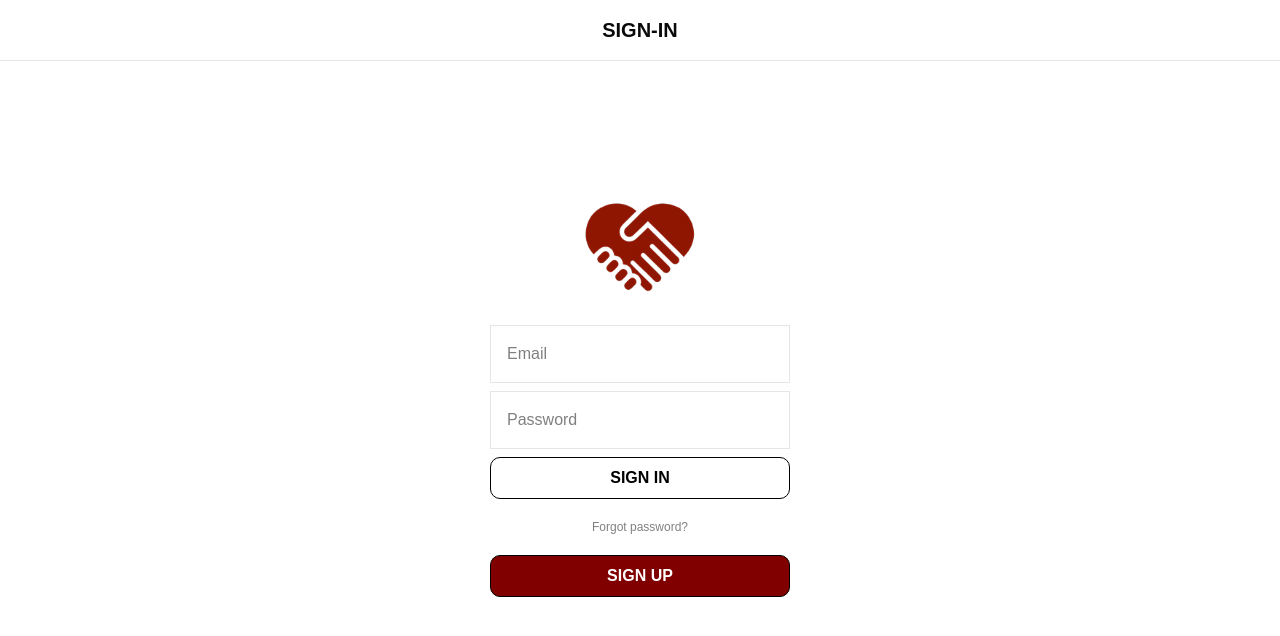
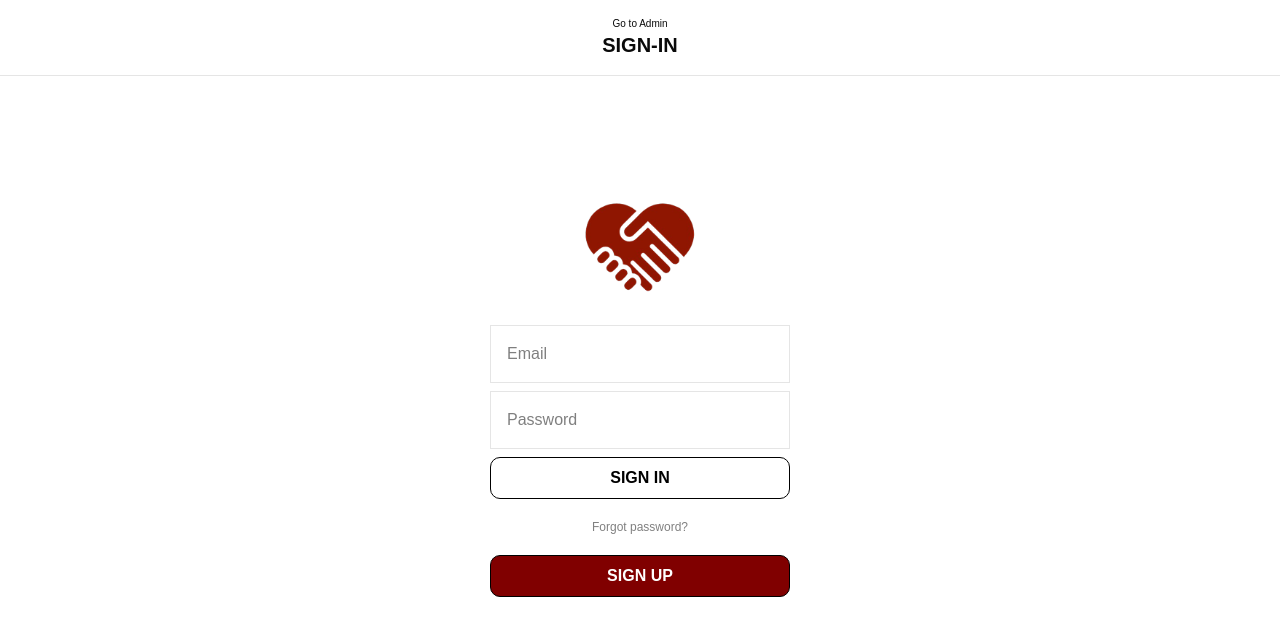
Before and after one commit to DBMS-PM-007/pagbantay-fe, a React (Vite) app: page / in a window 1280 px wide. Both pictures are taken after a click on the button "SIGN IN". Shown: the top 636 px of the page. Built offline with nearby package versions, Linux system fonts and the light colour scheme; no server answers.

Commit message:
feat: added toggle button between admin and volunteer view pages

```diff
--- a/src/components/Header.tsx
+++ b/src/components/Header.tsx
@@ -1,13 +1,28 @@
+import { useLocation, useNavigate } from 'react-router-dom'
+
 type HeaderProps = {
   title: string;
 }
 
 export default function Header({ title }: HeaderProps) {
+  const location = useLocation();
+  const navigate = useNavigate();
+
+  const isAdminView = location.pathname.startsWith('/admin');
+
+  const handleToggle = () => {
+    navigate(isAdminView ? '/volunteer' : '/admin');
+  };
+
   return (
-    <div className="w-full border-b line-height p-4 items-center text-center fixed bg-white top-0 z-10">
-      <h2 className="text-xl font-bold">
-        {title}
-      </h2>
+    <div className="flex flex-col w-full border-b line-height p-4 items-center text-center fixed bg-white top-0 z-10">
+      <button
+        onClick={handleToggle}
+        className="text-[10px] hover:cursor-pointer"
+      >
+        {isAdminView ? 'Go to Volunteer' : 'Go to Admin'}
+      </button>
+      <h2 className="text-xl font-bold">{title}</h2>
     </div>
   )
 }
```
